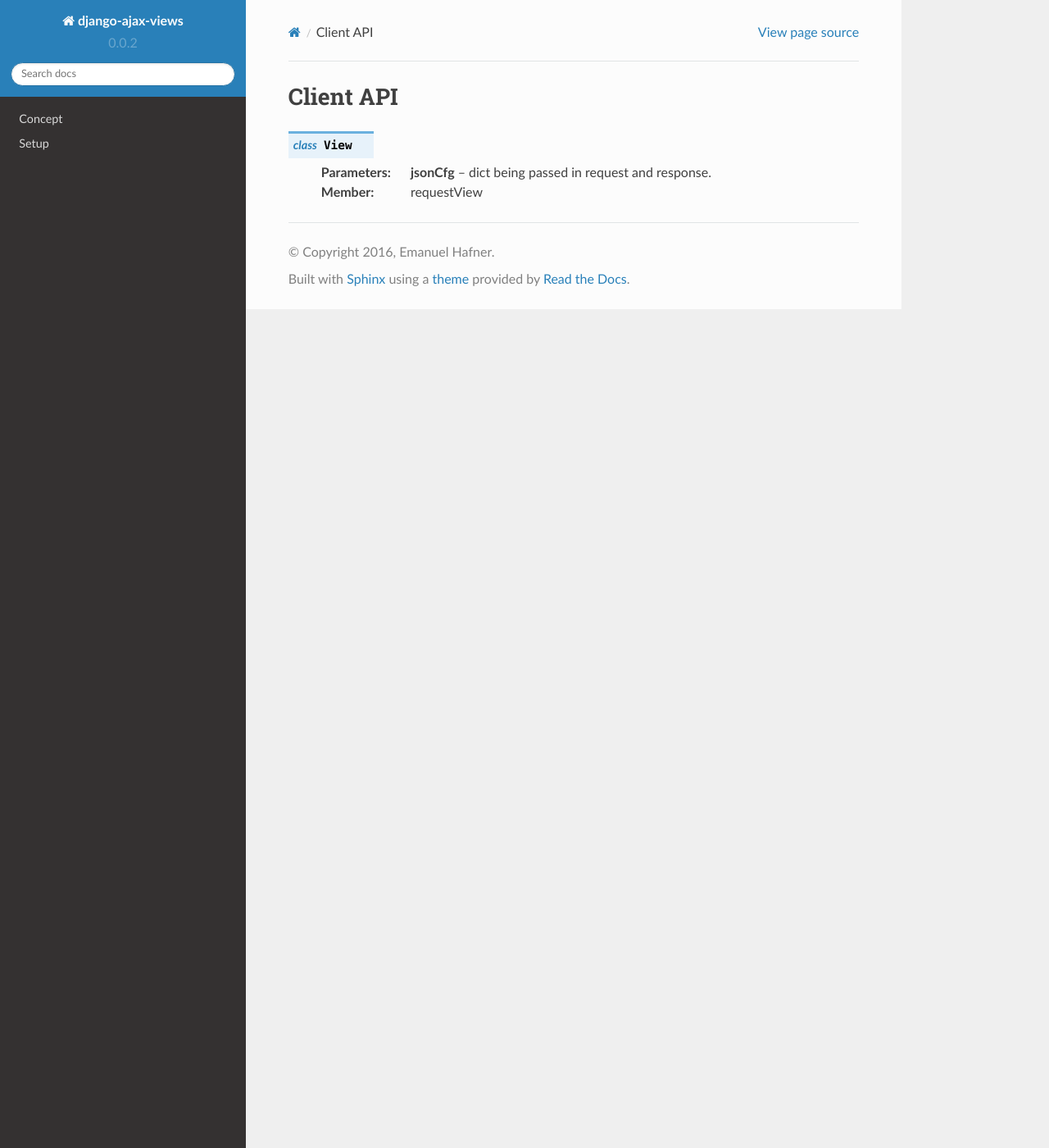
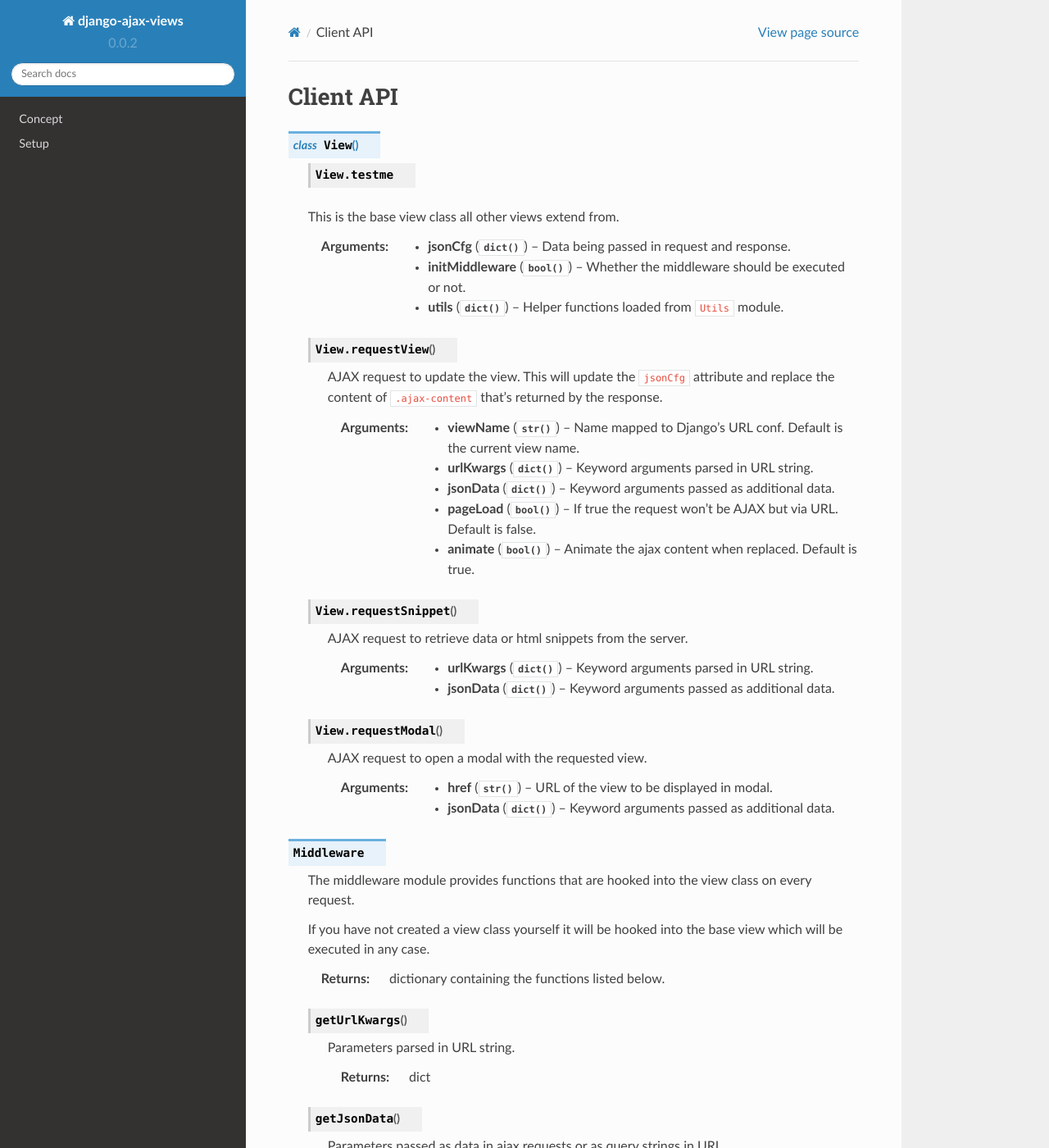
Before and after one commit to baxter07/django-ajax-views, a Sphinx documentation site: the page built from docs/modules/client_api.rst, in a window 1280 px wide and 1400 px high. Shown: the whole window at 82% size. Built offline with Sphinx 7.4.7 and the Read the Docs theme 2.0.0, drawn with Linux system fonts in a browser that asks for light colours; formulas are drawn with MathJax 3; some of the changed text lies outside the part shown.

Commit message:
updated documentation

```diff
--- a/docs/modules/client_api.rst
+++ b/docs/modules/client_api.rst
@@ -3,13 +3,83 @@
 Client API
 **********
 
-.. class:: View
+.. js:class:: View
 
-    :param jsonCfg: dict being passed in request and response.
+    .. js:attribute:: testme
 
-    :member: requestView
+    This is the base view class all other views extend from.
+
+    :param dict jsonCfg: Data being passed in request and response.
+    :param bool initMiddleware: Whether the middleware should be executed or not.
+    :param dict utils: Helper functions loaded from ``Utils`` module.
+
+    .. js:function:: requestView
+
+        AJAX request to update the view. This will update the ``jsonCfg`` attribute and replace the content of
+        ``.ajax-content`` that's returned by the response.
+
+        :param str viewName: Name mapped to Django's URL conf. Default is the current view name.
+        :param dict urlKwargs: Keyword arguments parsed in URL string.
+        :param dict jsonData: Keyword arguments passed as additional data.
+        :param bool pageLoad: If true the request won't be AJAX but via URL. Default is false.
+        :param bool animate: Animate the ajax content when replaced. Default is true.
+
+    .. js:function:: requestSnippet
+
+        AJAX request to retrieve data or html snippets from the server.
+
+        :param dict urlKwargs: Keyword arguments parsed in URL string.
+        :param dict jsonData: Keyword arguments passed as additional data.
+
+    .. js:function:: requestModal
+
+        AJAX request to open a modal with the requested view.
+
+        :param str href: URL of the view to be displayed in modal.
+        :param dict jsonData: Keyword arguments passed as additional data.
+
+.. js:data:: Middleware
+
+    The middleware module provides functions that are hooked into the view class on every request.
+
+    If you have not created a view class yourself it will be hooked into the base view which will be executed
+    in any case.
+
+    :returns: dictionary containing the functions listed below.
+
+    .. js:function:: getUrlKwargs
+
+        Parameters parsed in URL string.
+
+        :returns: dict
+
+    .. js:function:: getJsonData
+
+        Parameters passed as data in ajax requests or as query strings in URL.
+
+        :returns: dict
+
+    .. js:function:: onPageLoad
+
+        Executed for all pages requested via URL.
+
+    .. js:function:: onAjaxLoad
+
+        Executed
+
+.. js:data:: Utils
+
+    Built-in functions available for use in the view class.
+
+    .. js:function:: initModalLinks
+
+        Initialize all elements with ``.modal-link`` class to be opened in a modal.
+
+        The element requires a ``href`` attribute that points to a view that extends from ``ModalMixin``.
 
 ..
+    If the user doesn't specify a class for a given view the middleware will always be executed.
+
     :member: requestView
     :member: requestSnippet
     :member: requestModal
--- a/setup.py
+++ b/setup.py
@@ -54,7 +54,6 @@ setup(
     install_requires=[
         'Django>=1.9',
         'django-require',
-        'django-jsonify',
         'django-js-reverse',
         'django-crispy-forms',
         'python-dateutil',
```
Also changed, not shown: docs/concept.rst (+15 -7 lines), docs/modules/server_api.rst (+18 -0 lines), docs/setup.rst (+41 -22 lines), 6 other files.
